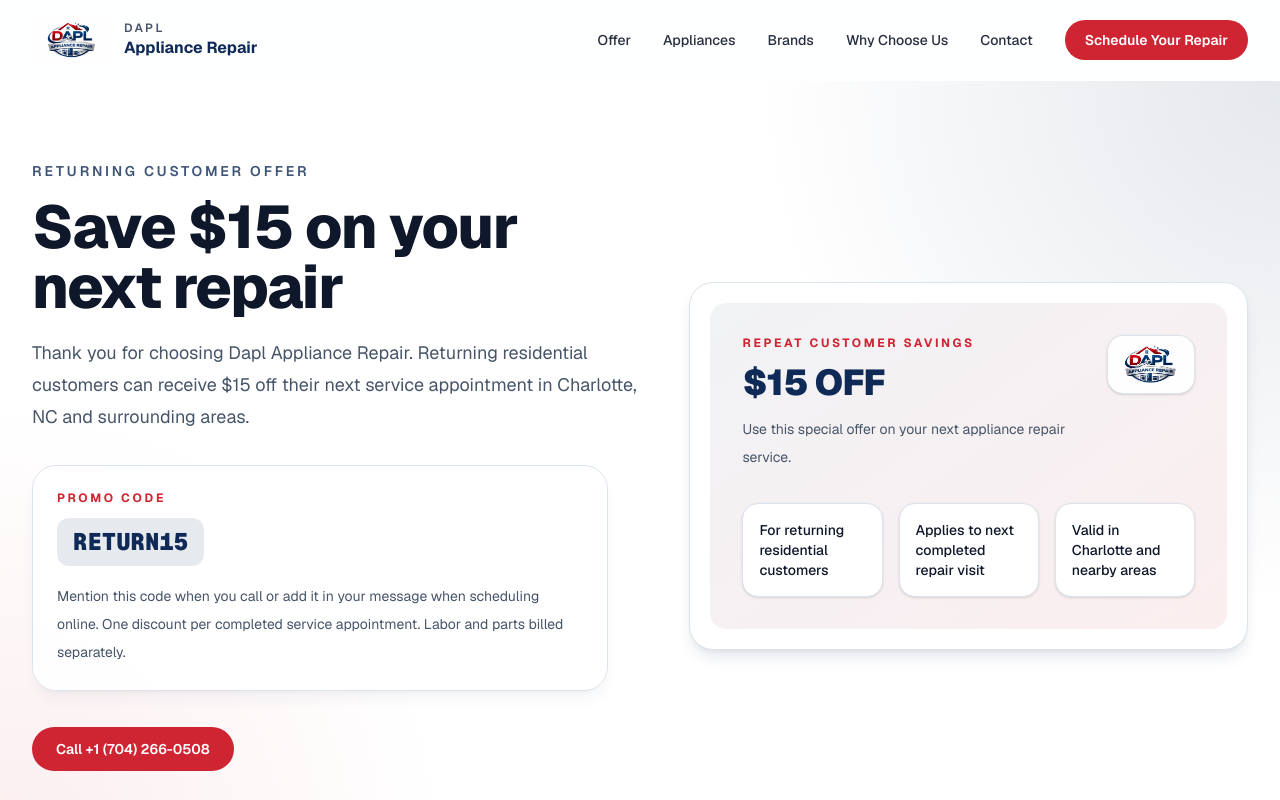
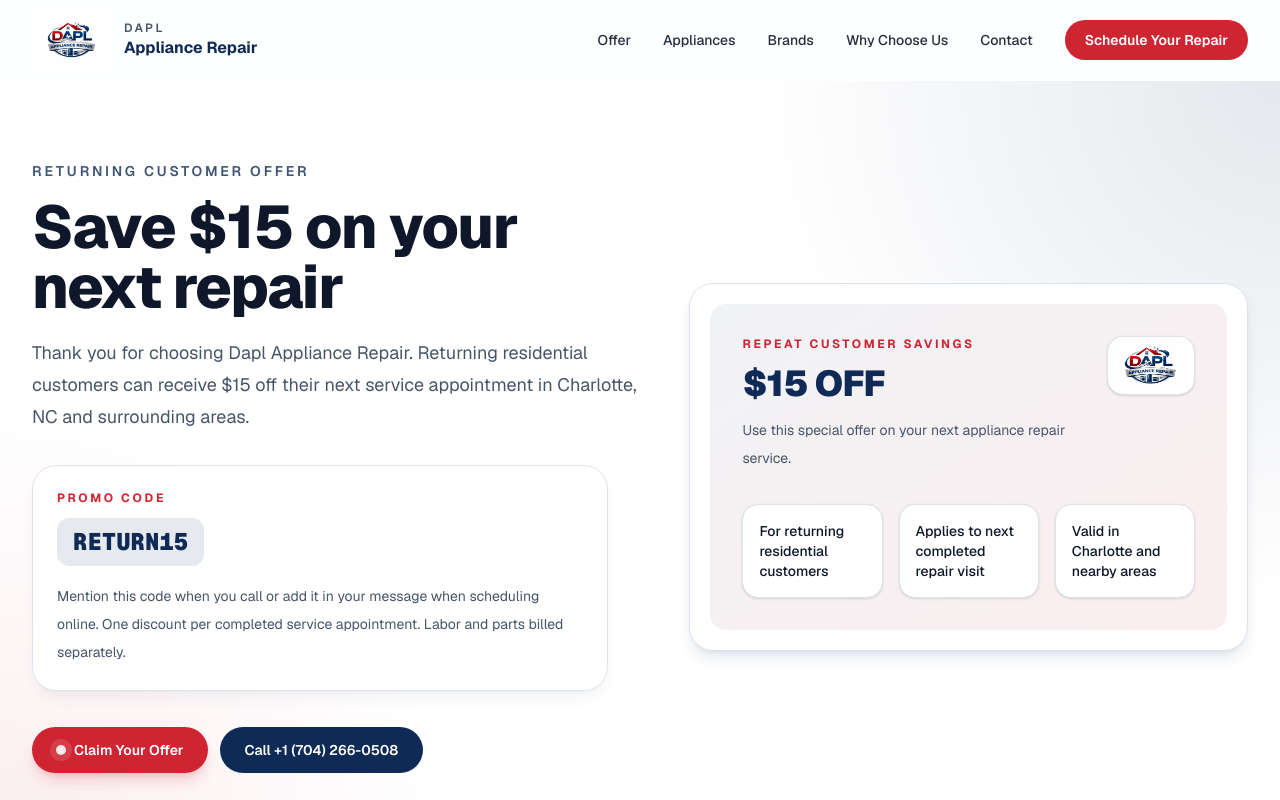
Before and after one commit to Oucheen/Dapl-site, a Next.js app: page /returning-customer-offer in a window 1280 px wide. Shown: the top 800 px of the page. Built offline with nearby package versions, Linux system fonts and the light colour scheme.

Commit message:
change claim

```diff
--- a/src/app/returning-customer-offer/page.tsx
+++ b/src/app/returning-customer-offer/page.tsx
@@ -56,8 +56,15 @@
 
               <div className="mt-9 flex flex-col gap-3 sm:flex-row">
                 <a
+                  href="#contact"
+                  className="inline-flex items-center justify-center rounded-full bg-accent px-6 py-3 text-sm font-semibold text-accent-foreground shadow-lg shadow-accent/20 transition hover:-translate-y-0.5 hover:brightness-95"
+                >
+                  <span className="mr-2 inline-flex h-2.5 w-2.5 rounded-full bg-white/90 shadow-[0_0_0_6px_rgba(255,255,255,0.12)]" />
+                  Claim Your Offer
+                </a>
+                <a
                   href="tel:+17042660508"
-                  className="inline-flex items-center justify-center rounded-full bg-accent px-6 py-3 text-sm font-semibold text-accent-foreground transition hover:brightness-95"
+                  className="inline-flex items-center justify-center rounded-full border border-primary/20 bg-primary px-6 py-3 text-sm font-semibold text-primary-foreground transition hover:bg-primary/90"
                 >
                   Call +1 (704) 266-0508
                 </a>
```
